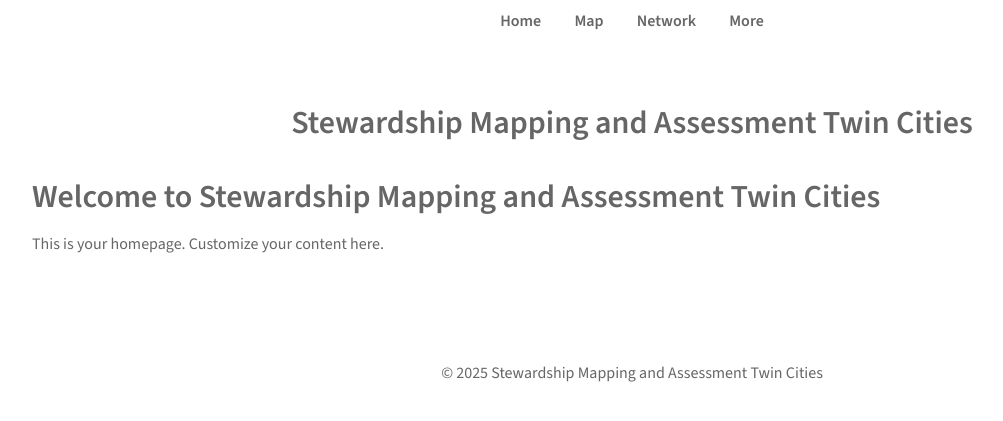
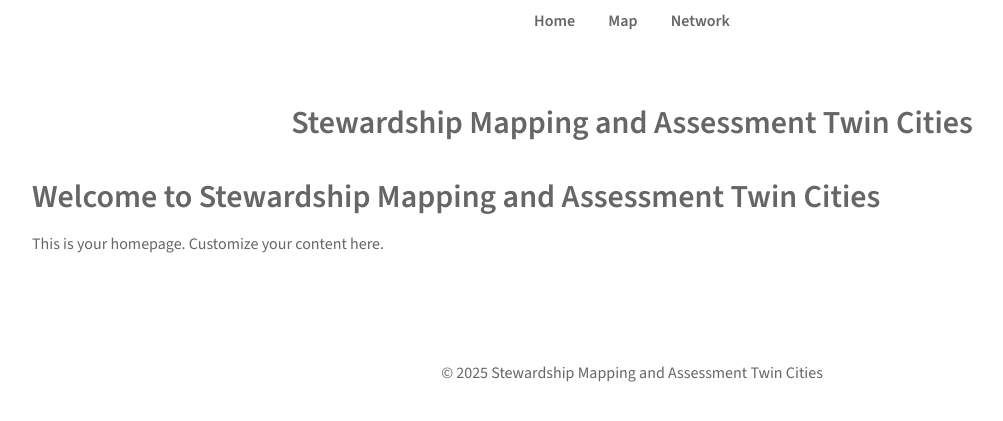
Before and after one commit to sallydonovan/mspstewmap, a Jekyll site: the page built from index.md, in a window 1280 px wide. Shown: the top 421 px of the page, without its empty margins (8-1011 px from the left). Built offline with Jekyll 4.4.1, drawn with Linux system fonts in a browser that asks for light colours.

Commit message:
Update default.html

```diff
--- a/_layouts/default.html
+++ b/_layouts/default.html
@@ -20,10 +20,6 @@
       <li><a href="{{ site.baseurl }}/">Home</a></li>
       <li><a href="{{ site.baseurl }}/map">Map</a></li>
       <li><a href="{{ site.baseurl }}/network">Network</a></li>
-      <li class="dropdown">
-        <a href="#">More</a> <!-- Dropdown Parent Item -->
-        <ul class="dropdown-content">
-          <li><a href="{{ site.baseurl }}/about">About</a></li>
         </ul>
       </li>
     </ul>
```
